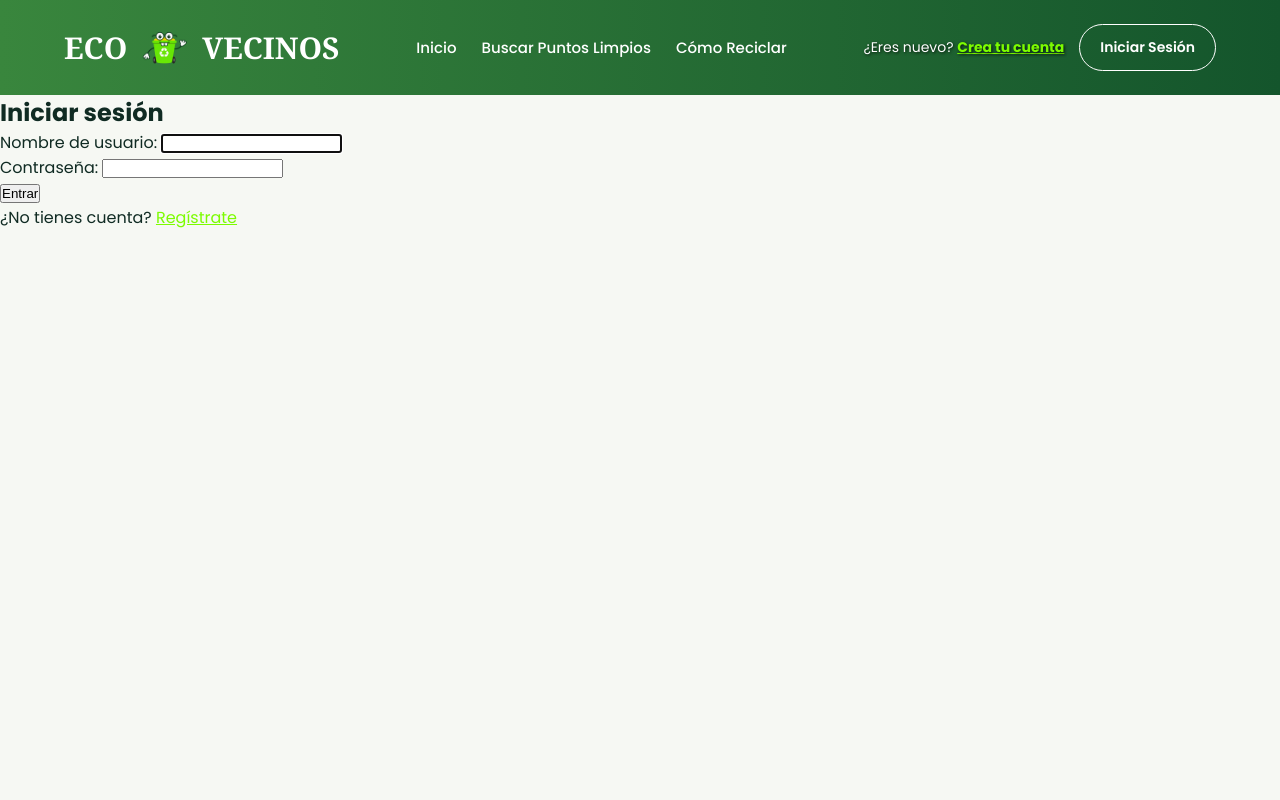
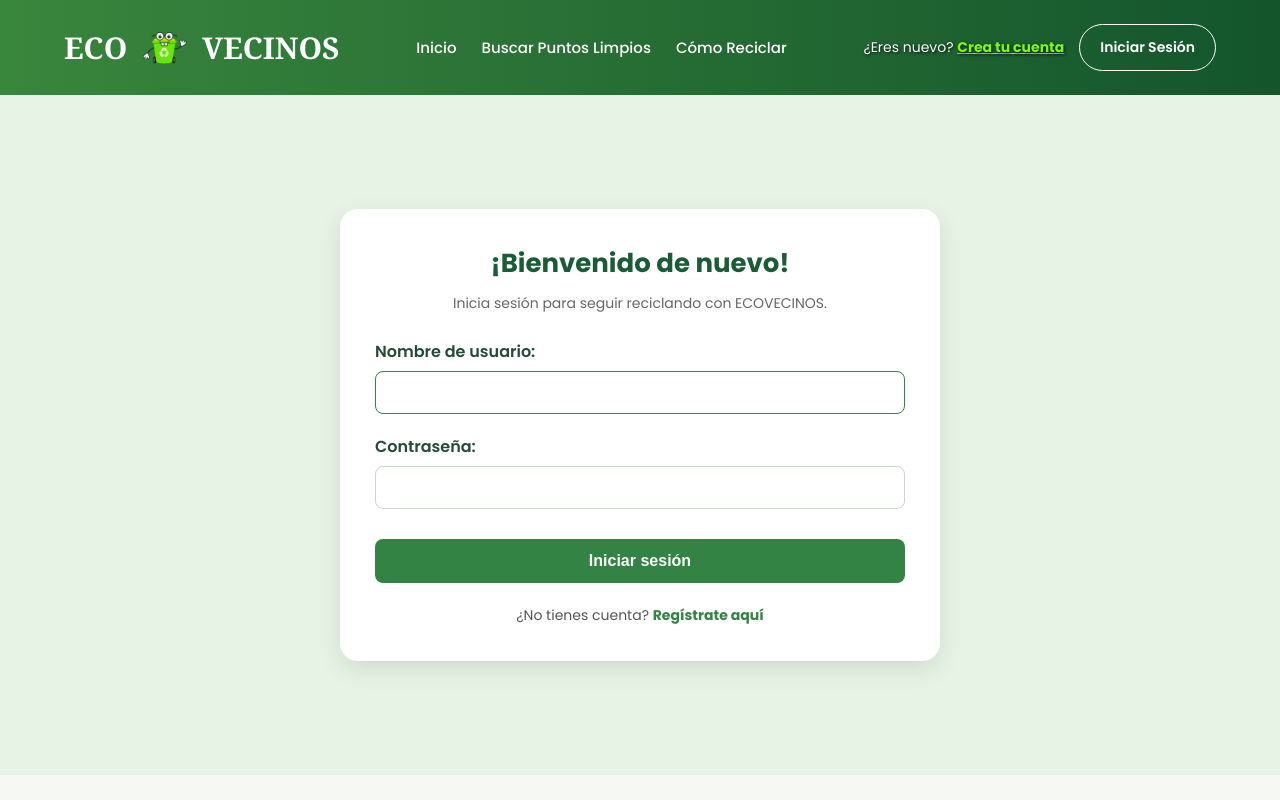
Before and after one commit to TopazZD/ProyectoInicial, a Django app: page /login/ in a window 1280 px wide. Run offline with Django 5.2, Linux system fonts and the light colour scheme; parts of the project's set-up code (start-up, migrations or seed data) failed here and were passed over.

Commit message:
cambie las paginas de iniciar sesion y registrarse

```diff
--- a/Reciclaje/static/reciclaje/css/styles.css
+++ b/Reciclaje/static/reciclaje/css/styles.css
@@ -286,3 +286,127 @@ body {
         padding: 20px;
     }
 }
+
+
+/* pagina de iniciar sesion */
+.pagina-auth {
+    min-height: 85vh;
+    background-color: #e7f4e5;
+    display: flex;
+    justify-content: center;
+    align-items: center;
+    padding: 40px 20px;
+}
+
+.tarjeta-auth {
+    background-color: white;
+    width: 100%;
+    max-width: 600px;
+    padding: 35px;
+    border-radius: 18px;
+    box-shadow: 0 8px 25px rgba(0,0,0,0.10);
+    text-align: center;
+    box-sizing: border-box;
+}
+
+.tarjeta-auth h2 {
+    color: #195c36;
+    font-size: 26px;
+    margin-bottom: 10px;
+}
+
+.auth-descripcion {
+    color: #666;
+    font-size: 14px;
+    margin-bottom: 25px;
+}
+
+.campos-auth p {
+    text-align: left;
+    margin-bottom: 18px;
+}
+
+.campos-auth label {
+    display: block;
+    margin-bottom: 7px;
+    font-weight: 600;
+    color: #234b35;
+}
+
+.campos-auth input,
+.campos-auth select {
+    width: 100%;
+    padding: 12px;
+    border: 1px solid #cbd8cc;
+    border-radius: 8px;
+    font-size: 15px;
+    box-sizing: border-box;
+    background-color: white;
+}
+
+.campos-auth input:focus,
+.campos-auth select:focus {
+    outline: none;
+    border-color: #328344;
+}
+
+.boton-auth {
+    width: 100%;
+    padding: 13px;
+    background-color: #328344;
+    color: white;
+    border: none;
+    border-radius: 8px;
+    font-size: 16px;
+    font-weight: bold;
+    cursor: pointer;
+    margin-top: 10px;
+}
+
+.boton-auth:hover {
+    background-color: #195c36;
+}
+
+.auth-enlace {
+    margin-top: 22px;
+    font-size: 14px;
+    color: #555;
+}
+
+.auth-enlace a {
+    color: #328344;
+    font-weight: bold;
+    text-decoration: none;
+}
+
+.auth-enlace a:hover {
+    text-decoration: underline;
+}
+
+/* pagina para registrarse */
+.campos-auth .helptext {
+    display: block;
+    text-align: left;
+    color: #777;
+    font-size: 12px;
+    line-height: 1.5;
+    margin-top: 6px;
+}
+
+.campos-auth ul {
+    text-align: left;
+    padding-left: 20px;
+    margin-top: 8px;
+    margin-bottom: 15px;
+}
+
+.campos-auth li {
+    color: #777;
+    font-size: 12px;
+    line-height: 1.5;
+    margin-bottom: 5px;
+}
+
+.campos-auth p {
+    margin-bottom: 20px;
+}
--- a/Reciclaje/templates/reciclaje/base.html
+++ b/Reciclaje/templates/reciclaje/base.html
@@ -8,8 +8,8 @@
 
     <!-- FUENTE POPPINS-->
     <link href="https://fonts.googleapis.com/css2?family=Poppins:wght@400;500;600;700&display=swap" rel="stylesheet">
+    <link rel="stylesheet" href="{% static 'reciclaje/css/styles.css' %}?v=2">
 
-    <link rel="stylesheet" href="{% static 'reciclaje/css/styles.css' %}">
 </head>
 
 <body>
--- a/Reciclaje/templates/reciclaje/registro/login.html
+++ b/Reciclaje/templates/reciclaje/registro/login.html
@@ -3,11 +3,29 @@
 {% block title %}Iniciar sesión{% endblock %}
 
 {% block content %}
-    <h2>Iniciar sesión</h2>
-    <form method="post">
-        {% csrf_token %}
-        {{ form.as_p }}
-        <button type="submit">Entrar</button>
-    </form>
-    <p>¿No tienes cuenta? <a href="{% url 'register' %}" style="color: #7CFC00;">Regístrate</a></p>
+<section class="pagina-auth">
+    <div class="tarjeta-auth">
+        <h2>¡Bienvenido de nuevo!</h2>
+        <p class="auth-descripcion">
+            Inicia sesión para seguir reciclando con ECOVECINOS.
+        </p>
+        <form method="post">
+            {% csrf_token %}
+
+            <div class="campos-auth">
+                {{ form.as_p }}
+            </div>
+
+            <button type="submit" class="boton-auth">
+                Iniciar sesión
+            </button>
+        </form>
+
+        <p class="auth-enlace">
+            ¿No tienes cuenta?
+            <a href="{% url 'register' %}"> Regístrate aquí </a>
+        </p>
+    </div>
+</section>
+
 {% endblock %}
```
Also changed, not shown: Reciclaje/templates/reciclaje/registro.html (+26 -7 lines).
